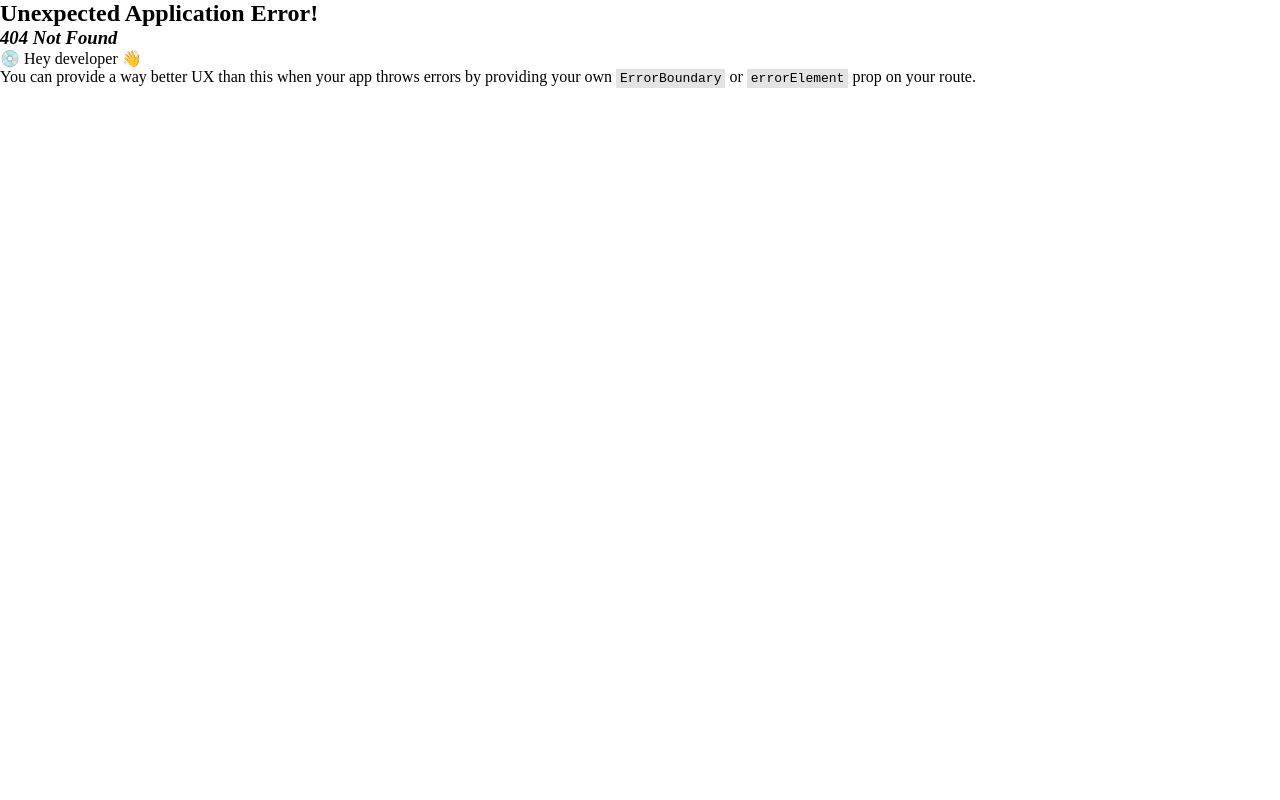
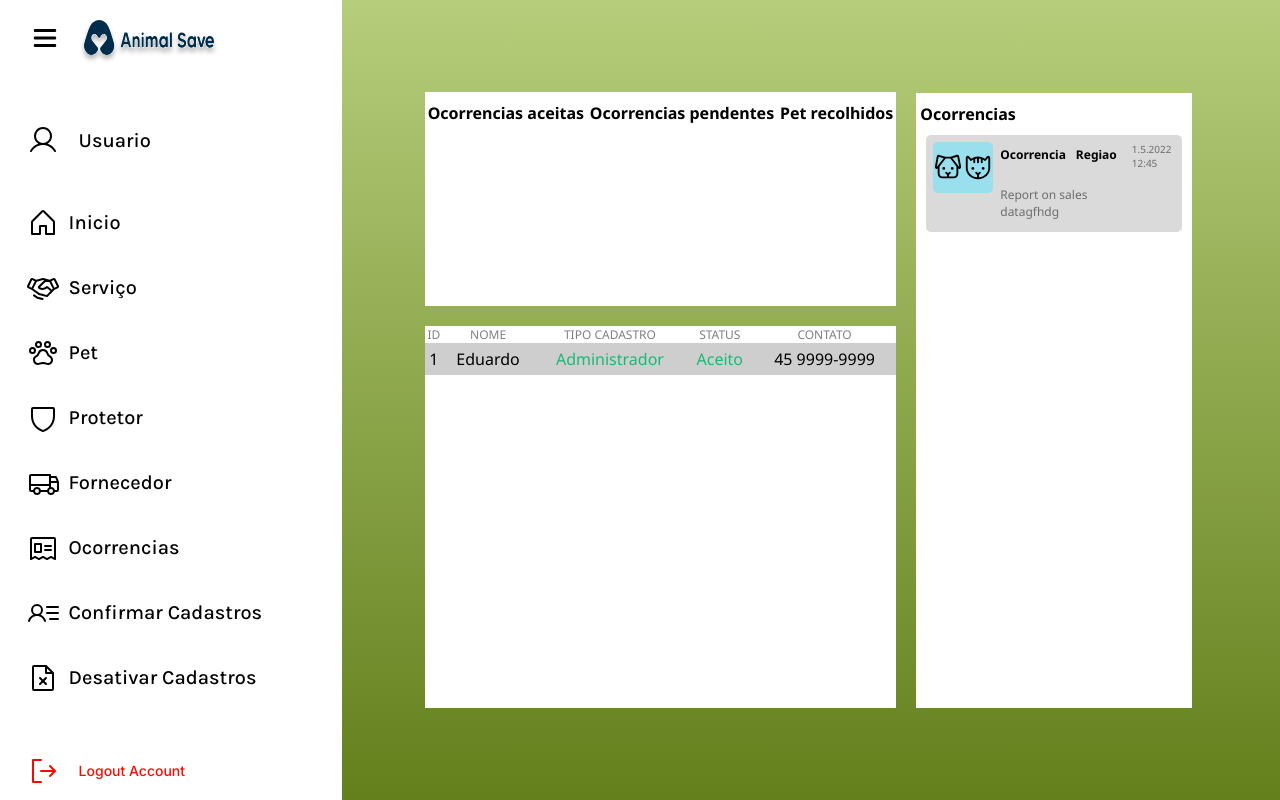
Before and after one commit to savePet/SavePet, a React (Vite) app in the folder savePet/: page /HomeAdm in a window 1280 px wide. Before the commit this address had no page. Built offline with nearby package versions, Linux system fonts and the light colour scheme; a web font is replaced by a local one.

Commit message:
feat#12 tela home do adm

```diff
--- a/savePet/src/main.tsx
+++ b/savePet/src/main.tsx
@@ -7,6 +7,7 @@ import { HeaderAdote } from './components/headerAdote/HeaderAdote.tsx'
 import { FooterAdote } from './components/footerAdote/FooterAdote.tsx'*/
 import App from './pages/home/App.tsx';
 import Adotepet from './routes/AdotePet.tsx';
+import Homeadm from './routes/HomeAdm.tsx';
 // import './index.css'
 
 const router = createBrowserRouter([
@@ -17,6 +18,10 @@ const router = createBrowserRouter([
   {
     path: "/AdotePet",
     element: <Adotepet />,
+  },
+  {
+    path: "/HomeAdm",
+    element: <Homeadm />,
   }
 ])
 
--- /dev/null
+++ b/savePet/src/pages/homeAdm/HomeAdm.tsx
@@ -0,0 +1,58 @@
+import { Cat, Dog } from '@phosphor-icons/react'
+import { MenuAdm } from '../../components/menuAdm/MenuAdm'
+import styles from './index.module.css'
+
+export const HomeAdm = () => {
+    return(
+        <section className={styles.section_container}>
+            <div className={styles.Menu}>
+                <MenuAdm />
+            </div>
+            <div className={styles.home}>
+                <div className={styles.relatorio_tabela}>
+                    <div className={styles.relatorio}>
+                        <span className={styles.relatorio_span}>Ocorrencias aceitas</span>
+                        <span className={styles.relatorio_span}>Ocorrencias pendentes</span>
+                        <span className={styles.relatorio_span}>Pet recolhidos</span>
+                    </div>
+                    <div className={styles.tabela}>
+                        <table>
+                            <tr>
+                                <th>ID</th>
+                                <th>NOME</th>
+                                <th>TIPO CADASTRO</th>
+                                <th>STATUS</th>
+                                <th>CONTATO</th>
+                            </tr>
+                            <tr>
+                                <td >1</td>
+                                <td className={styles.nome}>Eduardo</td>
+                                <td className={styles.tipocadastro}>Administrador</td>
+                                <td className={styles.status}>Aceito</td>
+                                <td>45 9999-9999</td>
+                            </tr>
+                        </table>
+                    </div>
+                </div>
+                <div className={styles.relatorio_ocorrencia}>
+                    <span className={styles.relatorio_ocorrencia_span}>Ocorrencias</span>
+                        <div className={styles.card}>
+                            <div className={styles.card_container}>
+                                <span className={styles.ocorrencia_icone}>
+                                    <Dog size={32}/>
+                                    <Cat size={32}/>
+                                </span>
+                                <div className={styles.descricao_container}>
+                                    <span className={styles.ocorrencia_card}>Ocorrencia
+                                    <span className={styles.relatorio_regiao}>Regiao</span>
+                                    </span>
+                                    <p className={styles.descricao}>Report on sales datagfhdg</p>
+                                </div>
+                                <p className={styles.descricao_data}>1.5.2022 12:45</p>
+                            </div>
+                        </div>
+                </div>
+            </div>
+        </section>
+    )
+}
--- /dev/null
+++ b/savePet/src/pages/homeAdm/index.module.css
@@ -0,0 +1,185 @@
+@import url('https://fonts.googleapis.com/css2?family=Noto+Sans:wght@400;600;700&display=swap');
+
+body {
+  margin: 0;
+  padding: 0;
+  border: 0;
+}
+
+.section_container{
+  display: flex;
+  flex-direction: row;
+  align-items: center;
+
+  margin: 0;
+  background: linear-gradient(180deg, #B6CD7B 0%, rgba(91, 121, 16, 0.95) 100%);;
+}
+
+.home{
+  display: flex;
+  flex-direction: row;
+  align-items: center;
+  justify-content: center;
+
+  width: 100%;
+  height: 100vh;
+}
+.relatorio_tabela{
+  display: flex;
+  flex-direction: column;
+  align-items: center;
+  justify-content: center;
+
+  margin-right: 20px;
+  width: 50%;
+}
+
+.relatorio{
+  display: flex;
+  justify-content: space-around;
+
+  width: 100%;
+  height: 214px;
+
+  background: #fff;
+  margin-bottom: 20px;
+}
+.relatorio_span{
+  margin-top: 10px;
+  font-family: 'Noto Sans';
+  font-weight: 700;
+  font-size: 16px;
+}
+
+.tabela{
+  width: 100%;
+  height: 382px;
+
+  background: #fff;
+}
+
+table{
+  width: 100%;
+  border-collapse: collapse;
+}
+
+table tr th{
+
+  font-family: 'Noto Sans';
+  font-size: 12px;
+  font-weight: 400;
+
+  color: rgba(0, 0, 0, 0.5);
+}
+
+tr td{
+  font-family: 'Noto Sans';
+  font-size: 16px;
+
+  text-align: center;
+  padding-top: 5px;
+  padding-bottom: 5px;
+}
+.tipocadastro{
+  color: #1BB876;
+}
+.status{
+  color: #1BB876;
+}
+
+tr:nth-child(even) {
+  background-color: #85858567;
+}
+
+.relatorio_ocorrencia_span{
+  margin-top: 10px;
+  margin-left: 4px;
+  font-family: 'Noto Sans';
+  font-weight: 700;
+  font-size: 16px;
+}
+
+.relatorio_ocorrencia{
+  display: flex;
+  flex-direction: column;
+
+  width: 276px;
+  height: 615px;
+
+  background: #fff;
+}
+
+.card{
+  width: 256px;
+  height: 97px;
+
+  background: #dadada;
+  border-radius: 5px;
+  margin-left: 10px;
+  margin-top: 10px;
+}
+
+.ocorrencia_icone{
+  display: flex;
+  align-items: center;
+
+  width: 60px;
+  height: 51px;
+
+  margin-left: 7px;
+  margin-top: 7px;
+
+  background: #99DFEE;
+  border-radius: 5px;
+}
+
+.ocorrencia_card{
+  margin-left: 7px;
+
+  font-family: 'Noto Sans';
+  font-weight: 700;
+  font-size: 12px;
+
+  color: #000;
+}
+.relatorio_regiao{
+  font-family: 'Noto Sans';
+  font-weight: 700;
+  font-size: 12px;
+
+  color: #000;
+  margin-left: 10px;
+}
+.descricao{
+  font-family: 'Noto Sans';
+  font-style: normal;
+  font-weight: 400;
+  font-size: 12px;
+
+  color: rgba(0, 0, 0, 0.5);
+  margin-left: 7px;
+}
+.card_container{
+  height: 100%;
+  display: flex;
+  flex-direction: row;
+}
+.descricao_container{
+  display: flex;
+  flex-direction: column;
+  justify-content: space-around;
+}
+
+.descricao_data{
+  display: flex;
+  flex-direction: row;
+
+  margin-top: 7px;
+  margin-left: 15px;
+  font-family: 'Noto Sans';
+  font-style: normal;
+  font-weight: 500;
+  font-size: 10px;
+
+  color: rgba(0, 0, 0, 0.5);
+}
--- /dev/null
+++ b/savePet/src/routes/HomeAdm.tsx
@@ -0,0 +1,11 @@
+import { HomeAdm } from "../pages/homeAdm/HomeAdm";
+
+function Homeadm(){
+    return(
+        <>
+            <HomeAdm />
+        </>
+    )
+}
+
+export default Homeadm
```
